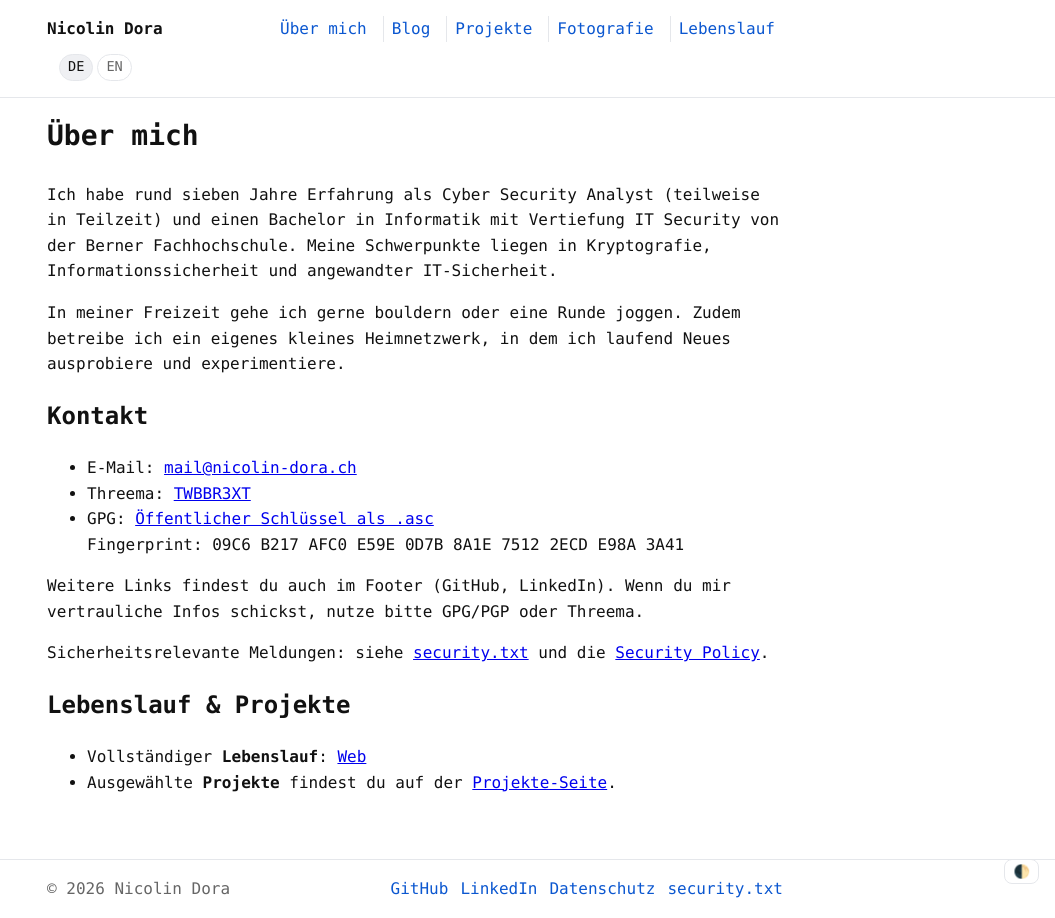
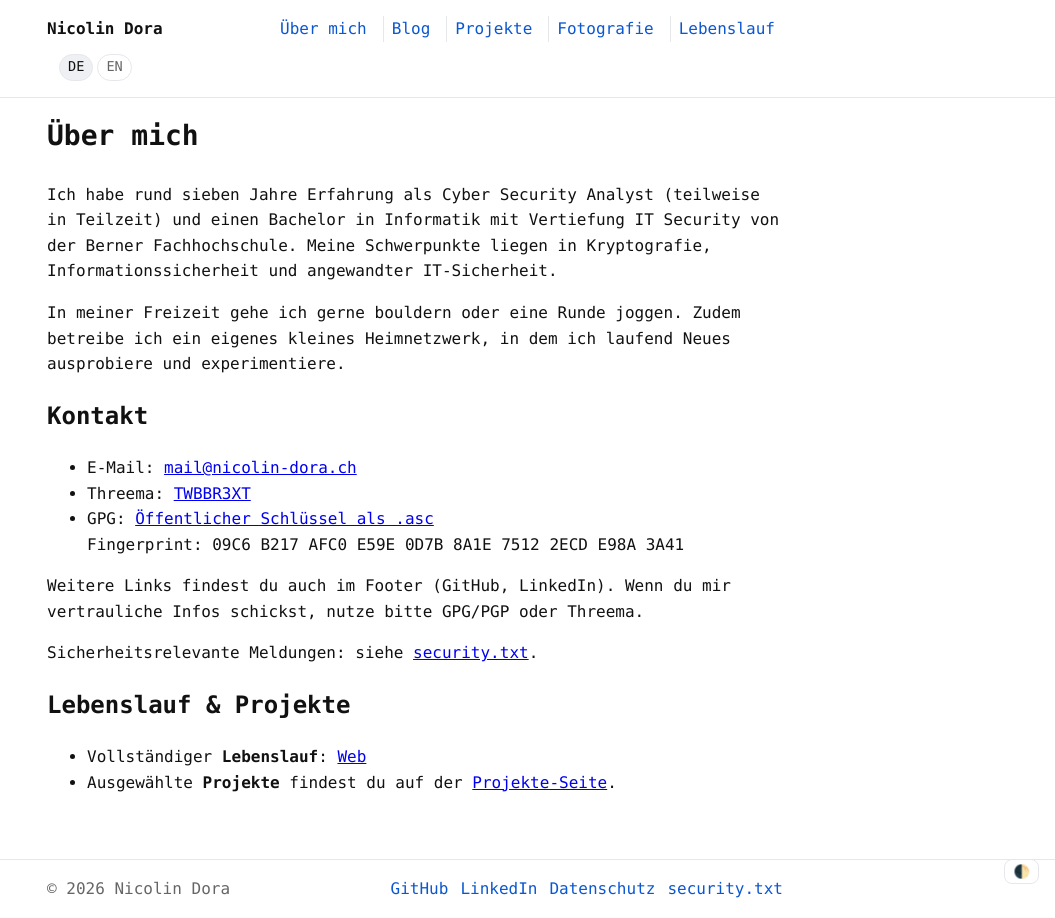
Before and after one commit to devobern/devobern.github.io, a Jekyll site: the page built from _pages/about.md, in a window 1280 px wide. Shown: the whole page, without its empty margins (225-1280 px from the left). Built offline with Jekyll 4.4.1, drawn with Linux system fonts in a browser that asks for light colours.

Commit message:
content: drop the security policy link from the about page
The security.txt reference stays; it already carries a Policy field
pointing at /SECURITY/ for anyone reporting a vulnerability.

Co-Authored-By: Claude Opus 5 <noreply@anthropic.com>
Claude-Session: https://claude.ai/code/session_019UpenatX2H8XdNfoF4mWBA

```diff
--- a/_pages/about.md
+++ b/_pages/about.md
@@ -19,7 +19,7 @@ In meiner Freizeit gehe ich gerne bouldern oder eine Runde joggen. Zudem betreib
 
 Weitere Links findest du auch im Footer (GitHub, LinkedIn). Wenn du mir vertrauliche Infos schickst, nutze bitte GPG/PGP oder Threema.
 
-Sicherheitsrelevante Meldungen: siehe [security.txt](/.well-known/security.txt) und die [Security Policy](/SECURITY/).
+Sicherheitsrelevante Meldungen: siehe [security.txt](/.well-known/security.txt).
 
 ## Lebenslauf & Projekte
 
```
Also changed, not shown: _pages/about-en.md (+1 -1 lines).
